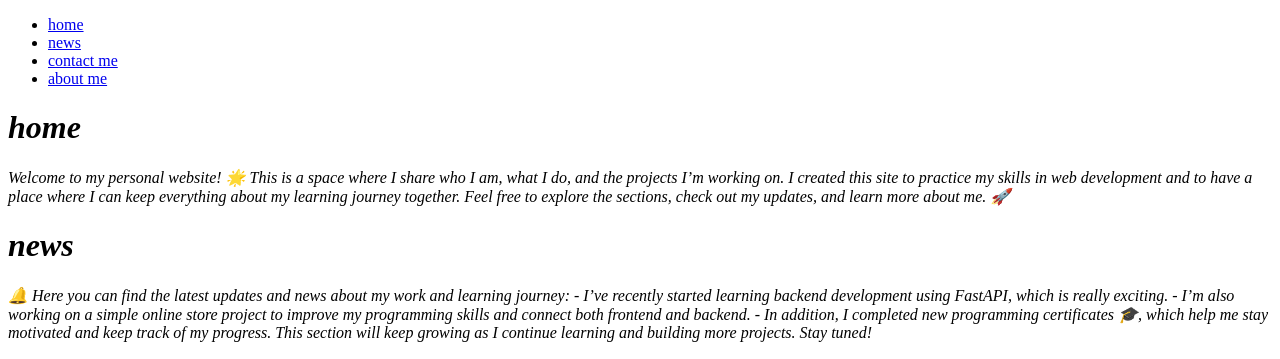
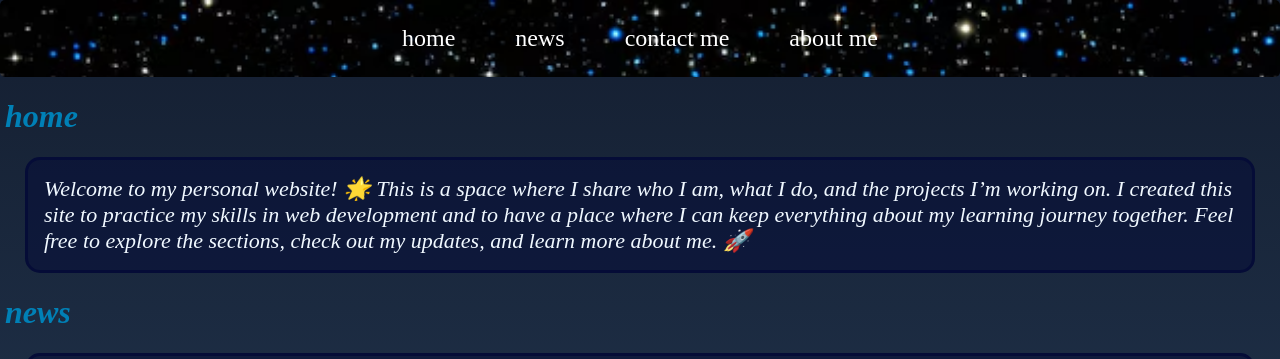
Before and after one commit to Eng-Ata/personal-navigation-site, a plain HTML site: page index.html in a window 1280 px wide. Shown: the top 359 px of the page. Drawn offline with Linux system fonts and the light colour scheme.

Commit message:
bug fixed index.html

```diff
--- a/index.html
+++ b/index.html
@@ -3,7 +3,7 @@
 <head>
     <meta charset="UTF-8">
     <meta name="viewport" content="width=device-width, initial-scale=1.0">
-    <link rel="stylesheet" href="navigation.css">
+    <link rel="stylesheet" href="style.css">
     <link rel="icon" href="186284.jpg">
     <title>navigation practice</title>
 </head>
```
